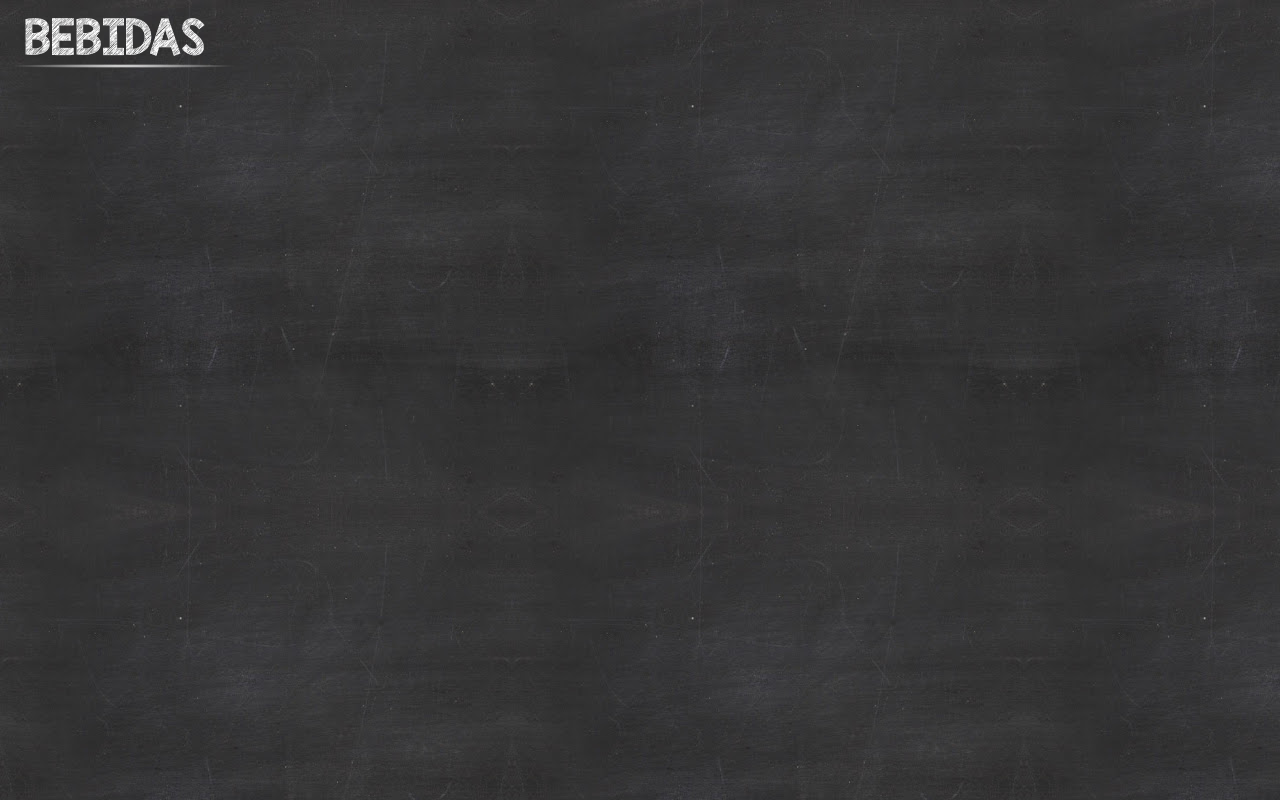
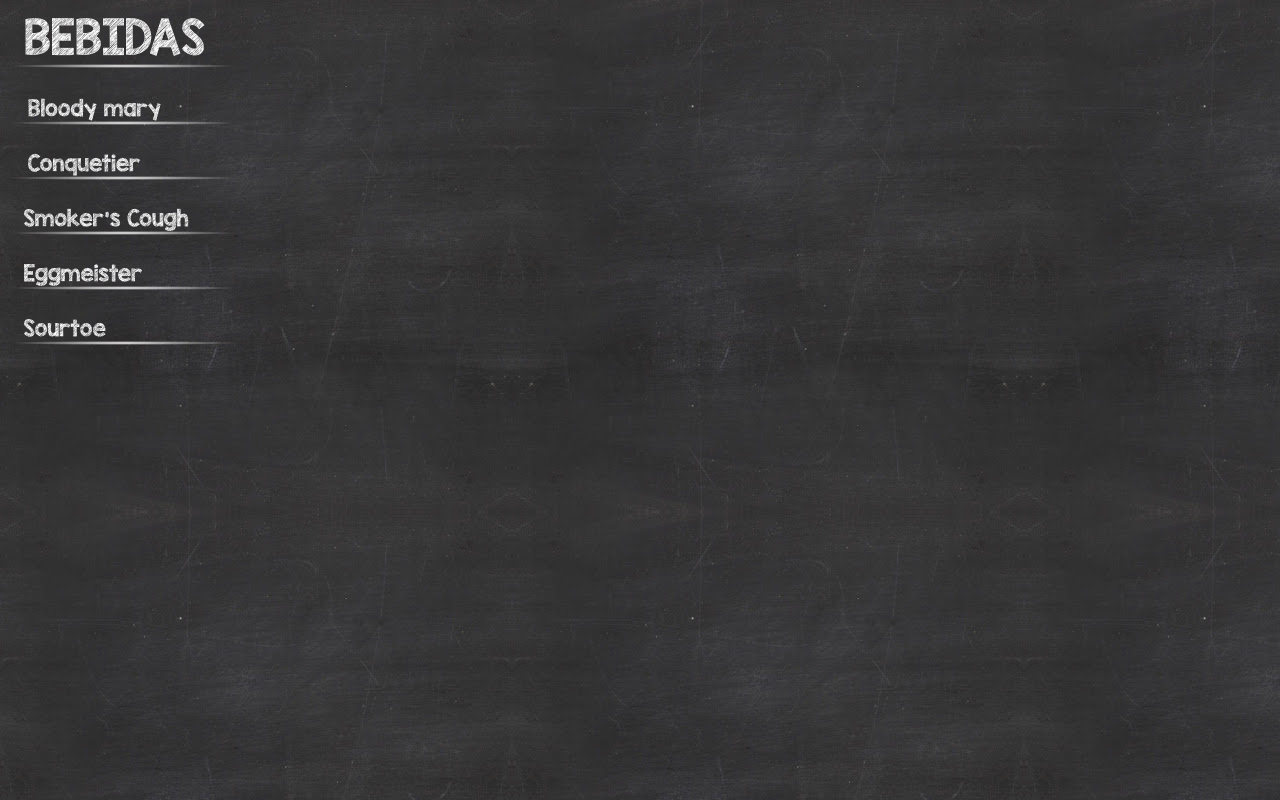
Before and after one commit to tinroldan/Reality_degrees.github.io, a plain HTML site: page bebidas.html in a window 1280 px wide. Drawn offline with Linux system fonts and the light colour scheme.

Commit message:
bebidas wip 2

```diff
--- a/bebidas.html
+++ b/bebidas.html
@@ -16,6 +16,15 @@
          <img id="bebidas_titulo_clase" src="imgs/bebidas_titulo.png" >
 
 	  	 </div>
+	  	 <div class="lista">
+	  	     <img id="bloody_clase" src="imgs/bloody.png" >
+	  	   <a href="conquetier.html">
+	  	  	 <img id="conquetier_clase" src="imgs/conquetier.png" >
+	  	   </a>
+	  	     <img id="smokers_clase" src="imgs/smokers.png" >
+	  	     <img id="eggmeister_clase" src="imgs/eggmeister.png">
+	  	     <img id="sourtoe_clase" src="imgs/sourtoe.png" >
+	  	 </div>
 
 	</div>
 
```
